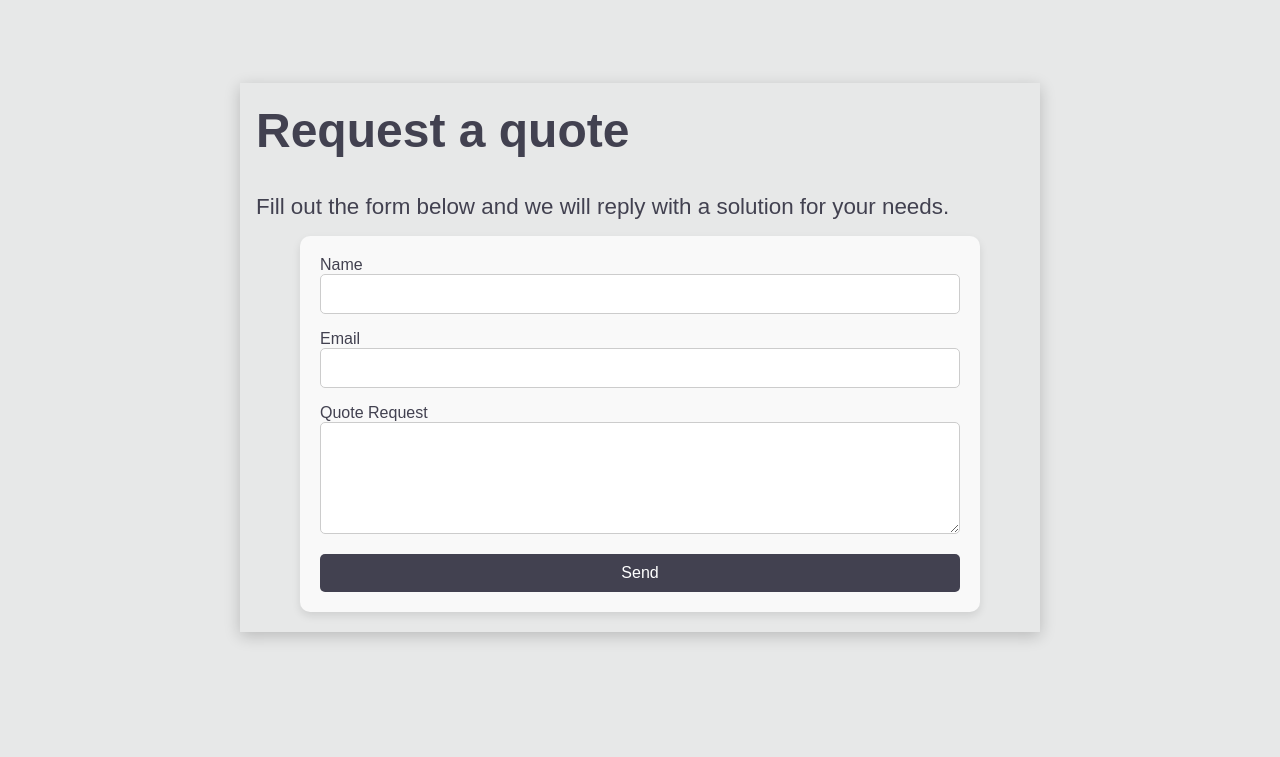
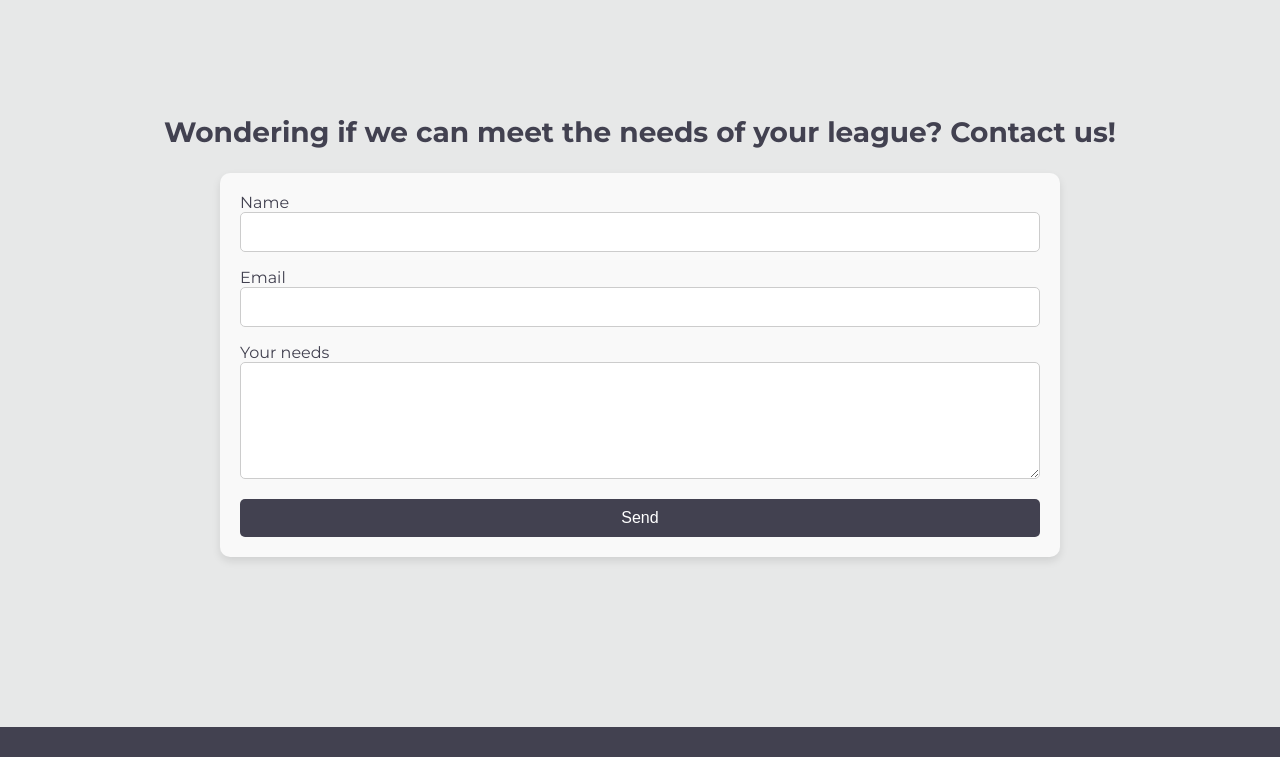
Before and after one commit to Digital-Sports-Solutions-Official/DSS-website, a React (Vite) app: page /clkr in a window 1280 px wide. Shown: the part 1338-2095 px from the top of the page. Built offline with nearby package versions, Linux system fonts and the light colour scheme.

Commit message:
Updated RequestQuote, changed main font to be montserrat

```diff
--- a/index.html
+++ b/index.html
@@ -4,11 +4,20 @@
 <head>
   <meta charset="utf-8" />
   <meta name="viewport" content="width=device-width, initial-scale=1" />
+
   <link rel="apple-touch-icon" sizes="180x180" href="src/assets/apple-touch-icon.png">
   <link rel="icon" type="image/png" sizes="32x32" href="src/assets/favicon-32x32.png">
   <link rel="icon" type="image/png" sizes="16x16" href="src/assets/favicon-16x16.png">
   <link rel="manifest" href="src/assets/site.webmanifest">
+
   <!-- <link rel="canonical" href="https://osurobotics.org/"> -->
+
+  <!-- Google Fonts -->
+  <link rel="preconnect" href="https://fonts.googleapis.com">
+  <link rel="preconnect" href="https://fonts.gstatic.com" crossorigin>
+  <link href="https://fonts.googleapis.com/css2?family=Montserrat:ital,wght@0,100..900;1,100..900&display=swap" rel="stylesheet">
+
+
   <title>Digital Sports Solutions</title>
 </head>
 
--- a/src/index.css
+++ b/src/index.css
@@ -15,14 +15,15 @@ body {
   flex-direction: column;
   align-items: center;
 
-  font-family: arial;
+  font-family: montserrat;
 
   color: var(--dss-gray);
   background-color: var(--dss-white);
 }
 
 textarea {
-  font-family: arial;
+  font-family: montserrat;
+  resize: vertical;
 }
 
 #error-page {
--- a/src/routes/CLKR/RequestQuote.css
+++ b/src/routes/CLKR/RequestQuote.css
@@ -1,14 +1,13 @@
 /* Noah Klein */
 
 .RequestQuote {
-    width: 50rem;
-    box-shadow: 0 4px 15px rgba(0, 0, 0, 0.2);
     padding-bottom: 1.25rem;
 }
 
 .RequestQuote h2 {
-    margin: 1.25rem 1rem;
-    text-align: left;
+    margin: 1.5rem 1rem;
+    text-align: center;
+    font-size: 1.75rem;
 }
 
 .RequestQuote p {
@@ -18,7 +17,7 @@
 }
 
 .RequestQuote .quote-form {
-    width: 80%;
+    width: 50rem;
     margin: 0 auto;
     padding: 1.25rem;
     background-color: #f9f9f9;
--- a/src/routes/CLKR/RequestQuote.tsx
+++ b/src/routes/CLKR/RequestQuote.tsx
@@ -1,14 +1,13 @@
 /* Noah Klein */
 
-import { CSSProperties } from 'react';
 import './RequestQuote.css'
 
 const RequestQuote = ({ }) => {
 
     return (
         <div className='RequestQuote'>
-            <h2>Request a quote</h2>
-            <p>Fill out the form below and we will reply with a solution for your needs.</p>
+            <h2>Wondering if we can meet the needs of your league? Contact us!</h2>
+
 
             {/* TODO This is a really good short term solution but something better should be done eventually */}
             <form action="https://formsubmit.co/769eea541dd66c08f65d7c9ff1b01712" method="POST" className="quote-form">
@@ -21,7 +20,7 @@ const RequestQuote = ({ }) => {
                     <input type="email" name="email" required className="input-field" />
                 </div>
                 <div className="input-group">
-                    <label htmlFor="request">Quote Request</label>
+                    <label htmlFor="request">Your needs</label>
                     <textarea name="request" required rows={5} />
                 </div>
                 <button type="submit" className="submit-button">Send</button>
```
Also changed, not shown: 1 other file (tests, documents, lock files or other folders).
